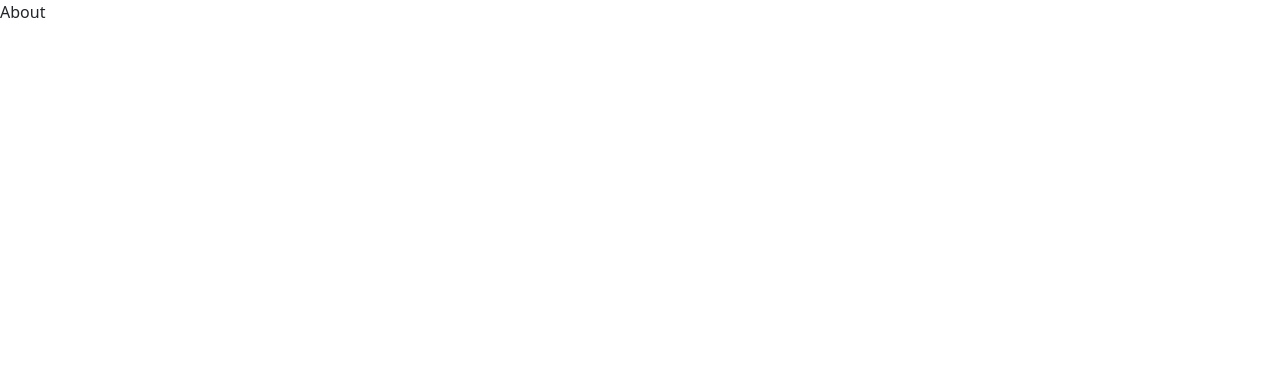
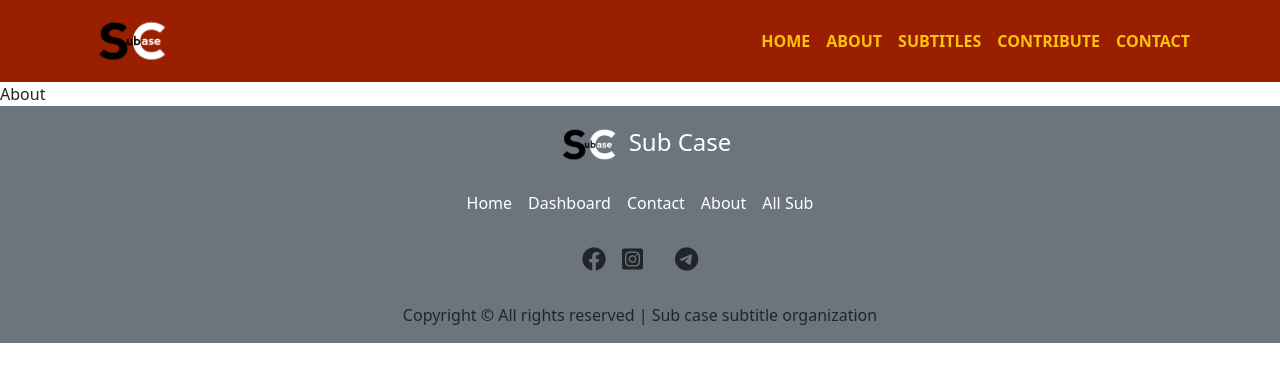
Before and after one commit to sanin-mn/Sub-Case, a React (Create React App) app: page /about in a window 1280 px wide. Shown: the top 382 px of the page. Built offline with nearby package versions, Linux system fonts and the light colour scheme.

Commit message:
Header,footer componets added, and set-Up Routes for all pages

```diff
--- a/public/index.html
+++ b/public/index.html
@@ -6,6 +6,8 @@
     <meta name="theme-color" content="#000000" />
     <link rel="icon" href="./favicon.ico">
     <title>movie subtitles</title>
+    <!-- font awesome -->
+    <link rel="stylesheet" href="https://cdnjs.cloudflare.com/ajax/libs/font-awesome/6.4.2/css/all.min.css" integrity="sha512-z3gLpd7yknf1YoNbCzqRKc4qyor8gaKU1qmn+CShxbuBusANI9QpRohGBreCFkKxLhei6S9CQXFEbbKuqLg0DA==" crossorigin="anonymous" referrerpolicy="no-referrer" />
   </head>
   <body>
     <div id="root"></div>
--- a/src/App.js
+++ b/src/App.js
@@ -7,11 +7,14 @@ import About from './Pages/About';
 import Register from './Pages/Register';
 import Dashboard from './Pages/Dashboard';
 import Login from './Pages/Login';
+import Header from './Components/Header';
+import Footer from './Components/Footer';
 
 
 function App() {
   return (
     <div>
+      <Header/>
       <Routes>
         <Route path='/' element={<Home/>}/>
         <Route path='/login' element={<Login/>}/>
@@ -21,6 +24,7 @@ function App() {
         <Route path='/contribute' element={<Contribute/>}/>
         <Route path='/about' element={<About/>}/>
       </Routes>
+      <Footer/>
     </div>
   );
 }
--- a/src/Components/Footer.jsx
+++ b/src/Components/Footer.jsx
@@ -1,8 +1,41 @@
 import React from 'react'
+import footer_logo from '../Assets/SC_Logo.png'
+import { Link } from 'react-router-dom'
 
 function Footer() {
   return (
-    <div>Footer</div>
+    <footer className="footer-07 bg-secondary">
+      <div className="container">
+        <div className="row justify-content-center">
+          <div className="col-md-12 text-center">
+            <h4 className='d-inline-block text-white mt-3'>
+              <img src={footer_logo} width={80} alt="" />
+              Sub Case
+            </h4>
+            <p className="menu p-3">
+              <Link to={'/'} style={{ textDecoration: 'none', color: 'white', margin: '0.5rem' }}>Home</Link>
+              <Link to={'/dashboard'} style={{ textDecoration: 'none', color: 'white', margin: '0.5rem' }}>Dashboard</Link>
+              <Link to={'/about'} style={{ textDecoration: 'none', color: 'white', margin: '0.5rem' }}>Contact</Link>
+              <Link to={'/about'} style={{ textDecoration: 'none', color: 'white', margin: '0.5rem' }}>About</Link>
+              <Link to={'/subtitles'} style={{ textDecoration: 'none', color: 'white', margin: '0.5rem' }}>All Sub</Link>
+            </p>
+            <ul className="p-0">
+              <i className="fa-brands fa-facebook fa-xl p-2"></i>
+              <i className="fa-brands fa-square-instagram fa-xl p-2"></i>
+              <i className="fa-brands fa-x-twitter fa-xl p-2"></i>
+              <i className="fa-brands fa-telegram fa-xl p-2"></i>
+            </ul>
+          </div>
+        </div>
+        <div className="row mt-3">
+          <div className="col-md-12 text-center">
+            <p className="copyright">
+              Copyright &copy; All rights reserved | Sub case subtitle organization
+            </p>
+          </div>
+        </div>
+      </div>
+    </footer>
   )
 }
 
--- a/src/Components/Header.jsx
+++ b/src/Components/Header.jsx
@@ -1,9 +1,35 @@
 import React from 'react'
-
+import Container from 'react-bootstrap/Container';
+import Nav from 'react-bootstrap/Nav';
+import Navbar from 'react-bootstrap/Navbar';
+import Header_logo from '../Assets/SC_Logo.png'
 
 function Header() {
   return (
-<div></div>
+    <Navbar expand="lg" style={{backgroundColor:'#991f00'}}>
+      <Container >
+      <Navbar.Brand href="#home">
+            <img
+              alt=""
+              src={Header_logo}
+              width="100"
+              className="d-inline-block align-top"
+            />
+          </Navbar.Brand>
+
+        <Navbar.Toggle aria-controls="navbarScroll" />
+        <Navbar.Collapse id="navbarScroll">
+          <Nav className="justify-content-end flex-grow-1">
+            <Nav.Link href="#action1" className='fw-bold text-warning'>HOME</Nav.Link>
+            <Nav.Link href="#action2" className='fw-bold text-warning'>ABOUT</Nav.Link>
+            <Nav.Link href="#action3" className='fw-bold text-warning'>SUBTITLES</Nav.Link>
+            <Nav.Link href="#action4" className='fw-bold text-warning'>CONTRIBUTE</Nav.Link>
+            <Nav.Link href="#action5" className='fw-bold text-warning'>CONTACT</Nav.Link>
+
+          </Nav>
+        </Navbar.Collapse>
+      </Container>
+    </Navbar>
   )
 }
 
--- a/src/Pages/Home.jsx
+++ b/src/Pages/Home.jsx
@@ -3,7 +3,7 @@ import React from 'react'
 
 function Home() {
   return (
-    <div>
+    <div className='bg-dark vh-100 w-100'>
 
     </div>
   )
```
Also changed, not shown: src/Assets/SC_Logo.png.
